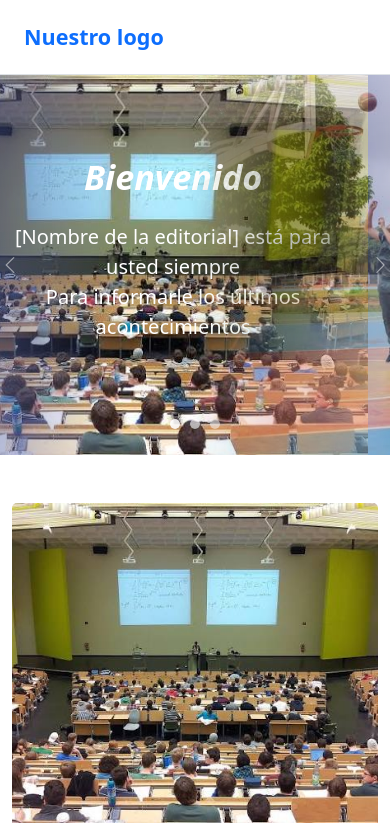
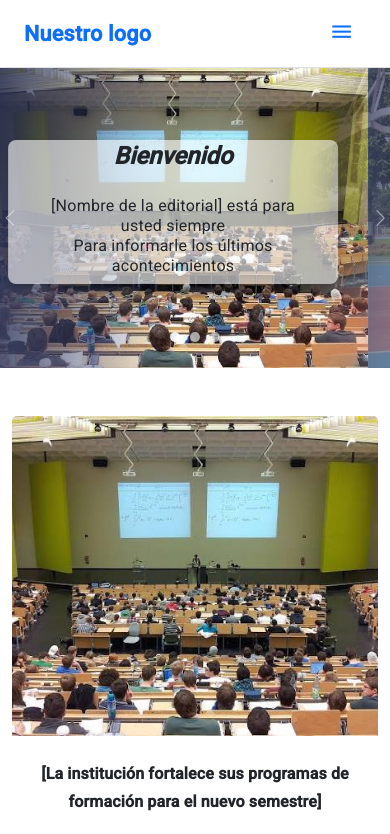
Before and after one commit to albust2005/Front-End---Polit-cnico-g-Grancolombiano, an Angular app: page / in a window 390 px wide. Shown: the top 834 px of the page. Built offline with nearby package versions, Linux system fonts and the light colour scheme.

Commit message:
Arreglo del diseño - Home responsive

```diff
--- a/angular.json
+++ b/angular.json
@@ -25,6 +25,7 @@
               "src/assets"
             ],
             "styles": [
+              "@angular/material/prebuilt-themes/indigo-pink.css",
               "node_modules/bootstrap/dist/css/bootstrap.min.css",
               "src/styles.css"
             ],
@@ -89,6 +90,7 @@
               "src/assets"
             ],
             "styles": [
+              "@angular/material/prebuilt-themes/indigo-pink.css",
               "src/styles.css"
             ],
             "scripts": []
--- a/package.json
+++ b/package.json
@@ -11,10 +11,12 @@
   "private": true,
   "dependencies": {
     "@angular/animations": "^17.3.0",
+    "@angular/cdk": "^17.3.10",
     "@angular/common": "^17.3.0",
     "@angular/compiler": "^17.3.0",
     "@angular/core": "^17.3.0",
     "@angular/forms": "^17.3.0",
+    "@angular/material": "^17.3.10",
     "@angular/platform-browser": "^17.3.0",
     "@angular/platform-browser-dynamic": "^17.3.0",
     "@angular/router": "^17.3.0",
--- a/src/app/app.config.ts
+++ b/src/app/app.config.ts
@@ -2,7 +2,8 @@ import { ApplicationConfig } from '@angular/core';
 import { provideRouter } from '@angular/router';
 
 import { routes } from './app.routes';
+import { provideAnimationsAsync } from '@angular/platform-browser/animations/async';
 
 export const appConfig: ApplicationConfig = {
-  providers: [provideRouter(routes)]
+  providers: [provideRouter(routes), provideAnimationsAsync()]
 };
--- a/src/app/components/header/header.component.css
+++ b/src/app/components/header/header.component.css
@@ -0,0 +1,10 @@
+.custom-nav-link {
+  display: inline-block !important;
+  width: max-content !important;
+}
+
+@media (min-width: 992px) {
+  .navbar-collapse {
+    border-top: none !important;
+  }
+}
--- a/src/app/components/header/header.component.html
+++ b/src/app/components/header/header.component.html
@@ -6,13 +6,25 @@
       {{ title }}
     </a>
 
-    <div class="collapse navbar-collapse" id="navbarNav">
-      <ul class="navbar-nav d-flex gap-4">
-        <li class="nav-item" *ngFor="let link of navLinks">
+    <button
+      class="navbar-toggler border-0 shadow-none d-lg-none"
+      type="button"
+      (click)="toggleMenu()"
+      aria-label="Toggle navigation"
+    >
+      <span class="material-symbols-outlined fs-2 text-primary">
+        {{ menuOpen ? "close" : "menu" }}
+      </span>
+    </button>
+
+    <div class="collapse navbar-collapse pt-3 pt-lg-0 border-top border-lg-0 mt-3 mt-lg-0" [class.show]="menuOpen" id="navbarNav">
+      <ul class="navbar-nav me-auto mb-2 mb-lg-0 align-items-lg-center">
+        <li class="nav-item me-lg-3 mb-2 mb-lg-0" *ngFor="let link of navLinks">
           <a
-            class="nav-link text-primary px-0"
+            class="nav-link text-primary px-0 me-3"
             [routerLink]="link.path"
             routerLinkActive="active border-bottom border-primary border-2"
+            (click)="closeMenu()"
           >
             {{ link.label }}
           </a>
--- a/src/app/components/header/header.component.ts
+++ b/src/app/components/header/header.component.ts
@@ -10,6 +10,16 @@ import { RouterModule } from '@angular/router';
   styleUrl: './header.component.css'
 })
 export class HeaderComponent {
+  menuOpen = false;
+
+  toggleMenu() {
+    this.menuOpen = !this.menuOpen;
+  }
+
+  closeMenu() {
+    this.menuOpen = false;
+  }
+
   @Input() title: string = "Nuestro logo";
 
   navLinks = [
--- a/src/app/view/contact/contact.component.css
+++ b/src/app/view/contact/contact.component.css
@@ -23,3 +23,8 @@ background-color: #f6f6f6;
 .boton-enviar{
 background-color: #718fe2;
 }
+
+.titulo{
+    max-width: 900px;
+    margin: 0 auto;
+}
--- a/src/app/view/home/home.component.css
+++ b/src/app/view/home/home.component.css
@@ -1,5 +1,6 @@
 .hero-section {
-  height: 380px;
+  height: 400px;
+  width: 100%;
   background: linear-gradient(135deg, #3d4a85 0%, #6875b1 60%, #9cb3e0 100%);
   overflow: hidden;
 }
@@ -60,3 +61,39 @@
   width: 3rem;
   height: 3rem;
 }
+
+@media (min-width: 992px) {
+  .border-end-lg {
+    border-right: 1px solid #dee2e6 !important;
+  }
+}
+
+@media (max-width: 767px) {
+
+  .hero-section{
+    height: 300px;
+  }
+
+  .hero-overlay {
+    background: rgba(0, 0, 0, 0.4);
+    display: flex;
+    justify-content: center;
+    align-items: center;
+  }
+
+  .text-content {
+    width: 90%;
+    background: rgba(255, 255, 255, 0.6);
+    border-radius: 8px;
+    box-shadow: 0 4px 10px rgba(0, 0, 0, 0.2);
+    margin-left: auto;
+    margin-right: auto;
+    position: relative;
+    top: -10%;
+  }
+
+  .text-content h1,
+  .text-content p {
+    color: #212529 !important;
+  }
+}
--- a/src/app/view/home/home.component.html
+++ b/src/app/view/home/home.component.html
@@ -5,12 +5,13 @@
     data-bs-ride="carousel"
   >
     <div class="carousel-inner h-100">
+
       <div class="carousel-item active h-100">
-        <div class="hero-overlay d-flex align-items-center text-center">
+        <div class="hero-overlay d-flex align-items-center text-center text-md-start">
           <div class="container text-white">
-            <div class="col-md-5">
-              <h1 class="display-4 fst-italic fw-bold">Bienvenido</h1>
-              <p class="fs-5 p-3">
+            <div class="col-12 col-md-8 col-lg-5 px-3 px-md-0 text-content">
+              <h1 class="display-5 display-md-4 fst-italic fw-bold">Bienvenido</h1>
+              <p class="fs-6 fs-md-5 p-2 p-md-3">
                 [Nombre de la editorial] está para usted siempre<br />
                 Para informarle los últimos acontecimientos
               </p>
@@ -24,11 +25,11 @@
         </div>
       </div>
       <div class="carousel-item h-100">
-        <div class="hero-overlay d-flex align-items-center text-center">
+        <div class="hero-overlay d-flex align-items-center text-center text-md-start">
           <div class="container text-white">
-            <div class="col-md-5">
-              <h1 class="display-4 fst-italic fw-bold">Bienvenido</h1>
-              <p class="fs-5 p-3">
+            <div class="col-12 col-md-8 col-lg-5 px-3 px-md-0 text-content">
+              <h1 class="display-5 display-md-4 fst-italic fw-bold">Bienvenido</h1>
+              <p class="fs-6 fs-md-5 p-2 p-md-3">
                 [Nombre de la editorial] está para usted siempre<br />
                 Para informarle los últimos acontecimientos
               </p>
@@ -42,11 +43,11 @@
         </div>
       </div>
       <div class="carousel-item h-100">
-        <div class="hero-overlay d-flex align-items-center text-center">
+        <div class="hero-overlay d-flex align-items-center text-center text-md-start">
           <div class="container text-white">
-            <div class="col-md-5">
-              <h1 class="display-4 fst-italic fw-bold">Bienvenido</h1>
-              <p class="fs-5 p-3">
+            <div class="col-12 col-md-8 col-lg-5 px-3 px-md-0 text-content">
+              <h1 class="display-5 display-md-4 fst-italic fw-bold">Bienvenido</h1>
+              <p class="fs-6 fs-md-5 p-2 p-md-3">
                 [Nombre de la editorial] está para usted siempre<br />
                 Para informarle los últimos acontecimientos
               </p>
@@ -102,8 +103,8 @@
   </div>
 
   <div class="container my-5" *ngIf="noticiaPrincipal">
-    <div class="row">
-      <div class="col-lg-6 mb-4 mb-lg-0 pe-lg-4">
+    <div class="row align-items-stretch">
+      <div class="col-lg-6 mb-lg-0 pe-lg-4 border-end-lg border-muted">
         <div class="card border-0 h-100">
           <img
             [src]="noticiaPrincipal.imagen"
@@ -124,7 +125,9 @@
         </div>
       </div>
 
-      <!-- <div class="d-none d-lg-block border-end col-lg-0"></div> -->
+      <div class="col-12 d-lg-none my-2">
+        <hr class="text-muted">
+      </div>
 
       <div class="col-lg-6 ps-lg-4">
         <div class="d-flex flex-column gap-3">
--- a/src/index.html
+++ b/src/index.html
@@ -6,8 +6,11 @@
   <base href="/">
   <meta name="viewport" content="width=device-width, initial-scale=1">
   <link rel="icon" type="image/x-icon" href="favicon.ico">
+  <link href="https://fonts.googleapis.com/css2?family=Roboto:wght@300;400;500&display=swap" rel="stylesheet">
+  <link href="https://fonts.googleapis.com/icon?family=Material+Icons" rel="stylesheet">
+  <link rel="stylesheet" href="https://fonts.googleapis.com/css2?family=Material+Symbols+Outlined:opsz,wght,FILL,GRAD@24,400,0,0" />
 </head>
-<body>
+<body class="mat-typography">
   <app-root></app-root>
 </body>
 </html>
--- a/src/styles.css
+++ b/src/styles.css
@@ -3,3 +3,5 @@
     --color-primario: #718fe2 ;
     --color-secundario: #9e9e9e ;
 }
+html, body { height: 100%; }
+body { margin: 0; font-family: Roboto, "Helvetica Neue", sans-serif; }
```
Also changed, not shown: src/app/view/contact/contact.component.html (+48 -12 lines), 1 other file (tests, documents, lock files or other folders).
